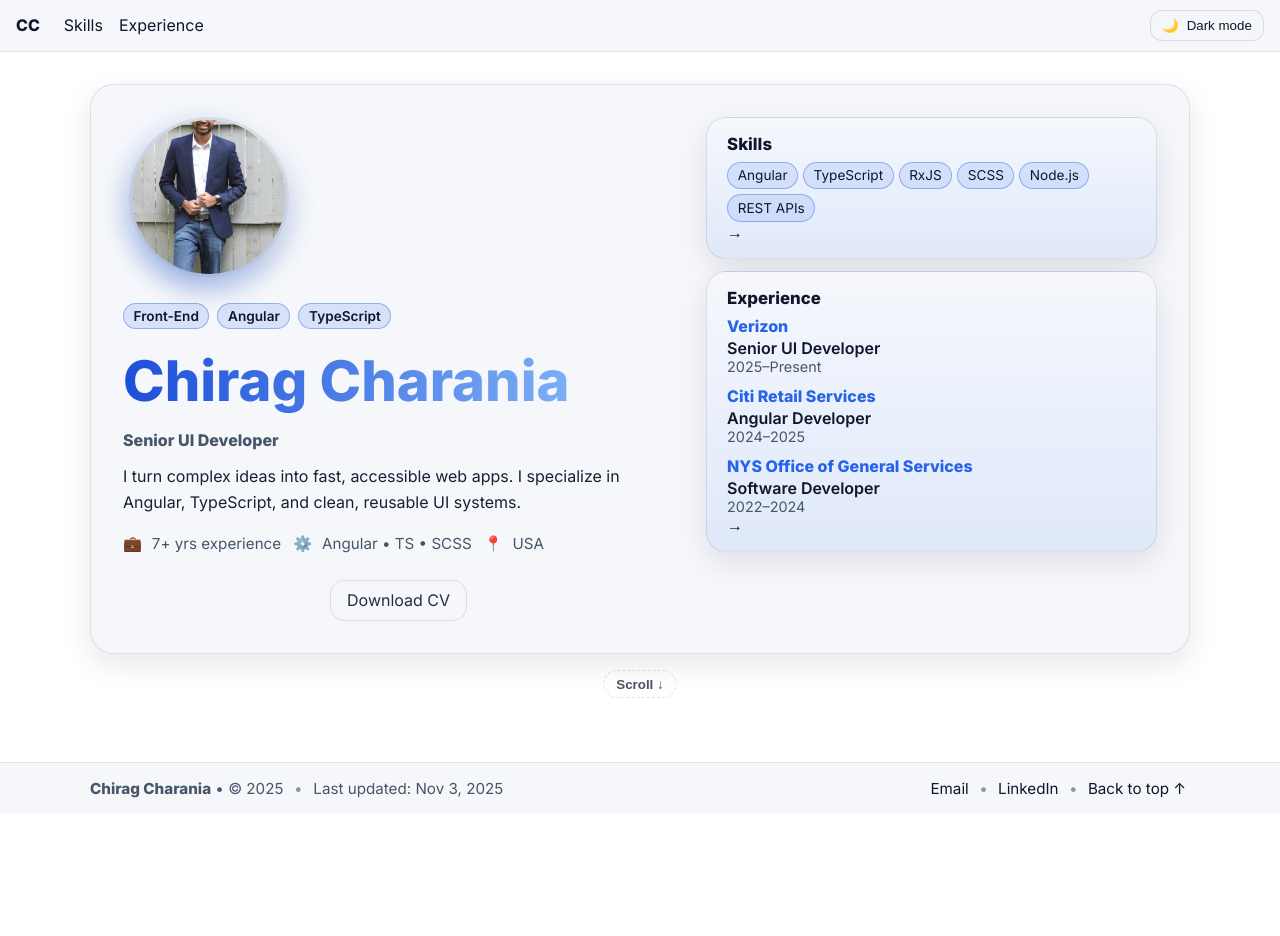
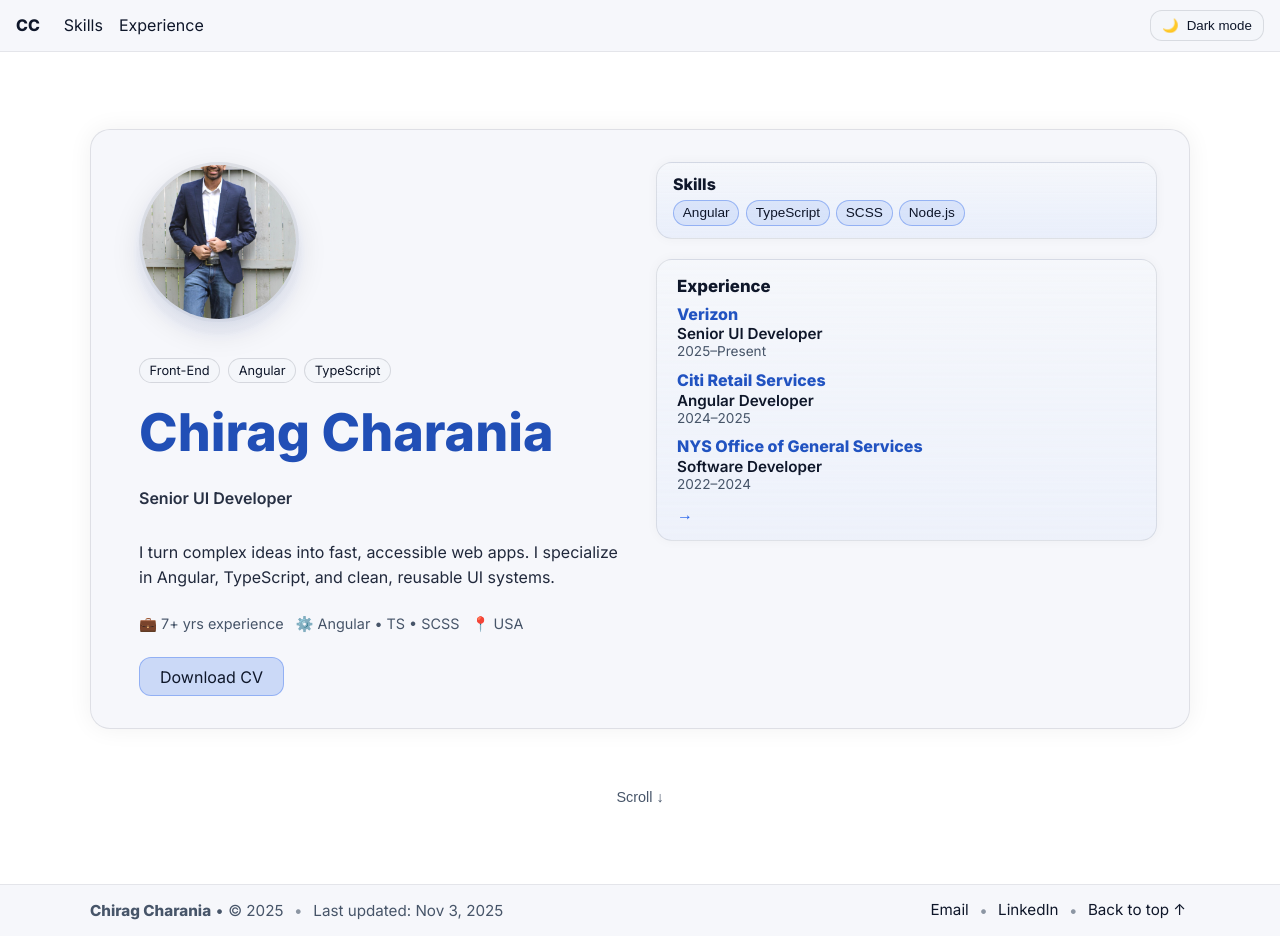
Before and after one commit to chiragcharania/chirag-portfolio, an Angular app: page / in a window 1280 px wide. Before the commit the page ends 814 px from the top, so only its background shows below. Built offline with nearby package versions, Linux system fonts and the light colour scheme.

Commit message:
Refine Home page layout, interactivity, and hover behavior

```diff
--- a/src/app/pages/home/home.component.html
+++ b/src/app/pages/home/home.component.html
@@ -2,39 +2,33 @@
     <section class="hero-card fade-in">
         <!-- LEFT -->
         <div class="hero-left">
-            <!-- Avatar -->
             <div class="avatar-wrap">
                 <span class="avatar-halo" aria-hidden="true"></span>
                 <img class="hero__avatar" src="assets/headshot.jpg" alt="Chirag Charania headshot" width="160"
                     height="160" />
             </div>
 
-            <!-- Tags below avatar -->
             <div class="hero-tags">
                 <span class="tag">Front-End</span>
                 <span class="tag">Angular</span>
                 <span class="tag">TypeScript</span>
             </div>
 
-            <!-- Name + role -->
             <h1 class="hero-title">Chirag Charania</h1>
             <p class="hero-kicker">Senior UI Developer</p>
 
-            <!-- Summary -->
             <p class="hero-summary">
                 I turn complex ideas into fast, accessible web apps. I specialize in Angular, TypeScript, and clean,
                 reusable UI systems.
             </p>
 
-            <!-- Quick facts -->
             <ul class="hero-stats" aria-label="Quick facts">
                 <li><span aria-hidden="true">💼</span> 7+ yrs experience</li>
                 <li><span aria-hidden="true">⚙️</span> Angular • TS • SCSS</li>
                 <li><span aria-hidden="true">📍</span> USA</li>
             </ul>
 
-            <!-- Centered Download CV button -->
-            <div class="hero-cta hero-cta--center">
+            <div class="hero-cta">
                 <a class="btn btn--ghost" href="assets/Chirag-Charania-Updated-Resume.pdf" target="_blank"
                     rel="noopener">
                     Download CV
@@ -46,23 +40,28 @@
         <div class="hero-right">
             <div class="cards">
 
-                <!-- SKILLS — compact version -->
-                <a class="accent-card link-card compact" routerLink="/skills" aria-label="Go to Skills">
+                <!-- SKILLS: card is a DIV with routerLink-like behavior; chips are buttons -->
+                <div class="accent-card compact skills-card link-card" role="link" tabindex="0"
+                    (click)="goToSkillsCard()" (keydown)="onCardKeydown($event)" aria-label="Go to Skills page">
                     <div class="accent-content">
                         <h3>Skills</h3>
                         <div class="chips small">
-                            <span class="chip">Angular</span>
-                            <span class="chip">TypeScript</span>
-                            <span class="chip">RxJS</span>
-                            <span class="chip">SCSS</span>
-                            <span class="chip">Node.js</span>
-                            <span class="chip">REST APIs</span>
+                            <button type="button" class="chip link-chip chip-btn"
+                                (click)="openExternal('https://angular.dev/', $event)">Angular</button>
+
+                            <button type="button" class="chip link-chip chip-btn"
+                                (click)="openExternal('https://www.typescriptlang.org/', $event)">TypeScript</button>
+
+                            <button type="button" class="chip link-chip chip-btn"
+                                (click)="openExternal('https://sass-lang.com/', $event)">SCSS</button>
+
+                            <button type="button" class="chip link-chip chip-btn"
+                                (click)="openExternal('https://nodejs.org/', $event)">Node.js</button>
                         </div>
-                        <span class="link-arrow" aria-hidden="true">→</span>
                     </div>
-                </a>
+                </div>
 
-                <!-- EXPERIENCE — improved hierarchy -->
+                <!-- EXPERIENCE -->
                 <a class="accent-card link-card" routerLink="/experience" aria-label="Go to Experience">
                     <div class="accent-content">
                         <h3>Experience</h3>
@@ -91,7 +90,6 @@
         </div>
     </section>
 
-    <!-- Scroll hint -->
     <button class="scroll-hint" (click)="scrollDown()" aria-label="Scroll down">
         <span>Scroll</span> ↓
     </button>
--- a/src/app/pages/home/home.component.scss
+++ b/src/app/pages/home/home.component.scss
@@ -1,265 +1,323 @@
 .home {
-    padding: clamp(1rem, 3vw, 2rem) 1rem;
+    display: grid;
+    place-items: center;
+    min-height: 100dvh;
+    padding: 4rem 1.5rem 2rem;
+    background: var(--bg);
+    color: var(--fg);
+    transition: background-color .3s ease, color .3s ease;
 }
 
 .hero-card {
+    display: grid;
+    grid-template-columns: 1fr 1fr;
+    gap: 2rem;
     max-width: 1100px;
-    margin: 0 auto;
-    background: var(--card);
-    border: 1px solid var(--border);
-    border-radius: 24px;
-    box-shadow: var(--elev);
-    display: grid;
-    grid-template-columns: 1.1fr .9fr;
-    gap: clamp(1rem, 3vw, 2rem);
-    padding: clamp(1rem, 3vw, 2rem);
+    width: 100%;
+    background: color-mix(in oklab, var(--card) 90%, transparent);
+    border: 1px solid color-mix(in oklab, var(--fg) 10%, transparent);
+    border-radius: 1.25rem;
+    padding: 2rem;
+    box-shadow: 0 0 25px color-mix(in oklab, var(--fg) 6%, transparent);
+    backdrop-filter: blur(8px);
+    transition: all 0.3s ease-in-out;
 }
 
-@media (max-width: 900px) {
-    .hero-card {
-        grid-template-columns: 1fr;
-    }
-}
-
-/* LEFT SIDE */
 .hero-left {
-    display: grid;
-    align-content: start;
-    gap: .9rem;
+    display: flex;
+    flex-direction: column;
+    align-items: flex-start;
+    text-align: left;
+    padding-left: 1rem;
 }
 
 .avatar-wrap {
     position: relative;
-    display: inline-grid;
-    place-items: center;
-    width: 172px;
-    height: 172px;
+    display: inline-block;
+    margin-bottom: 1rem;
 }
 
 .avatar-halo {
     position: absolute;
-    inset: 0;
+    inset: -6px;
     border-radius: 50%;
-    filter: blur(12px);
-    background: conic-gradient(from 0deg, color-mix(in oklab, var(--accent) 65%, transparent), transparent 55%, color-mix(in oklab, var(--accent) 65%, transparent));
-    animation: spin 9s linear infinite;
-    opacity: .55;
-}
-
-@keyframes spin {
-    to {
-        transform: rotate(360deg);
-    }
+    background: radial-gradient(circle at center,
+            color-mix(in oklab, var(--accent) 25%, transparent),
+            transparent 70%);
+    z-index: 0;
 }
 
 .hero__avatar {
-    position: relative;
-    z-index: 1;
     width: 160px;
     height: 160px;
     border-radius: 50%;
     object-fit: cover;
-    border: 3px solid var(--border);
-    box-shadow: var(--elev);
+    border: 3px solid color-mix(in oklab, var(--fg) 10%, transparent);
+    position: relative;
+    z-index: 1;
+    box-shadow: 0 10px 30px color-mix(in oklab, var(--fg) 10%, transparent);
 }
 
 .hero-tags {
     display: flex;
     gap: .5rem;
     flex-wrap: wrap;
+    justify-content: flex-start;
+    margin-bottom: .75rem;
 }
 
 .tag {
-    background: color-mix(in oklab, var(--accent) 14%, transparent);
-    border: 1px solid color-mix(in oklab, var(--accent) 40%, transparent);
+    font-size: .8rem;
     padding: .25rem .6rem;
     border-radius: 999px;
-    font-weight: 600;
-    font-size: .85rem;
+    border: 1px solid color-mix(in oklab, var(--fg) 14%, transparent);
+    background: color-mix(in oklab, var(--card) 85%, transparent);
+    color: var(--fg);
 }
 
 .hero-title {
-    font-size: clamp(2.25rem, 6vw, 3.5rem);
-    margin: .25rem 0 0;
-    background: linear-gradient(90deg, var(--accent-700), var(--accent-300));
-    background-clip: text;
-    -webkit-background-clip: text;
-    color: transparent;
-    -webkit-text-fill-color: transparent;
-    animation: gradientShift 6s ease-in-out infinite alternate;
-}
-
-@keyframes gradientShift {
-    0% {
-        background-position: 0% 50%;
-    }
-
-    100% {
-        background-position: 100% 50%;
-    }
+    font-size: clamp(2rem, 5vw, 3.25rem);
+    font-weight: 800;
+    margin: .35rem 0 .5rem;
+    color: color-mix(in oklab, var(--accent) 75%, var(--fg));
 }
 
 .hero-kicker {
-    color: var(--muted);
-    font-weight: 700;
-    margin: 0;
+    font-weight: 600;
+    font-size: 1rem;
+    color: color-mix(in oklab, var(--fg) 80%, #9aa3b2);
+    margin-bottom: 1rem;
 }
 
 .hero-summary {
-    color: color-mix(in oklab, var(--fg) 85%, var(--muted));
+    max-width: 500px;
+    font-size: 1rem;
+    color: color-mix(in oklab, var(--fg) 85%, #9aa3b2);
     line-height: 1.6;
-    margin: 0;
+    margin-bottom: 1.5rem;
 }
 
 .hero-stats {
-    list-style: none;
-    padding: 0;
-    margin: .25rem 0 0;
     display: flex;
     gap: .75rem;
     flex-wrap: wrap;
+    justify-content: flex-start;
+    font-size: .9rem;
     color: var(--muted);
-    font-size: .95rem;
-}
-
-.hero-stats li span {
-    margin-right: .35rem;
+    margin: 0 0 1.5rem;
+    list-style: none;
+    padding: 0;
 }
 
 .hero-cta {
     display: flex;
-    justify-content: center;
-    margin-top: .8rem;
+    justify-content: flex-start;
+}
+
+.btn {
+    display: inline-block;
+    text-decoration: none;
+    padding: .55rem 1.25rem;
+    border-radius: .75rem;
+    border: 1px solid color-mix(in oklab, var(--fg) 15%, transparent);
+    background: transparent;
+    color: var(--fg);
+    transition: all .2s ease;
+}
+
+.btn:hover {
+    transform: translateY(-1px);
+    background: color-mix(in oklab, var(--card) 85%, transparent);
 }
 
 .btn--ghost {
-    background: transparent;
-    border-color: color-mix(in oklab, var(--fg) 12%, transparent);
-    opacity: .9;
+    background: color-mix(in oklab, var(--accent) 20%, transparent);
+    border-color: color-mix(in oklab, var(--accent) 35%, transparent);
 }
 
 .btn--ghost:hover {
-    background: color-mix(in oklab, var(--card) 85%, transparent);
-    opacity: 1;
+    background: color-mix(in oklab, var(--accent) 30%, transparent);
 }
 
-/* RIGHT SIDE */
 .hero-right {
-    display: grid;
-    align-content: start;
+    display: flex;
+    flex-direction: column;
+    gap: 1.25rem;
 }
 
 .cards {
-    display: grid;
-    gap: .8rem;
+    display: flex;
+    flex-direction: column;
+    gap: 1.25rem;
 }
 
-/* Accent card */
 .accent-card {
-    position: relative;
-    border: 1px solid var(--border);
     background: linear-gradient(180deg,
             color-mix(in oklab, var(--card) 96%, transparent),
-            color-mix(in oklab, var(--accent) 10%, transparent));
-    box-shadow: var(--elev);
-    border-radius: 20px;
+            color-mix(in oklab, var(--accent) 4%, transparent));
+    border: 1px solid color-mix(in oklab, var(--fg) 10%, transparent);
+    border-radius: 1rem;
     padding: 1rem 1.25rem;
-    overflow: hidden;
-    min-height: 160px;
+    transition: transform .25s ease, box-shadow .25s ease, border-color .25s ease;
+    box-shadow: 0 0 12px color-mix(in oklab, var(--fg) 4%, transparent);
+    color: inherit;
+    text-decoration: none;
 }
 
-.accent-card.compact {
-    min-height: 120px;
+.accent-card:hover {
+    transform: translateY(-2px);
+    box-shadow: 0 4px 20px color-mix(in oklab, var(--accent) 10%, transparent);
+    border-color: color-mix(in oklab, var(--accent) 28%, transparent);
 }
 
-/* smaller Skills card */
-
 .accent-content h3 {
-    margin: 0 0 .5rem;
     font-size: 1.05rem;
     font-weight: 700;
+    margin: 0 0 .5rem;
+    color: var(--fg);
 }
 
-/* Chips */
-.chips {
+.compact {
+    padding: .85rem 1rem;
+}
+
+.accent-card.skills-card {
+    padding: .75rem 1rem;
+    border-radius: 16px;
+    background: linear-gradient(180deg,
+            color-mix(in oklab, var(--card) 98%, transparent),
+            color-mix(in oklab, var(--accent) 6%, transparent));
+}
+
+.accent-card.skills-card .accent-content h3 {
+    margin: 0 0 .35rem;
+    font-size: 1rem;
+    line-height: 1.2;
+}
+
+.accent-card.skills-card .chips.small {
     display: flex;
     flex-wrap: wrap;
-    gap: .4rem;
+    gap: .35rem .4rem;
+    margin: 0;
 }
 
-.chips.small {
-    gap: .3rem;
+.accent-card.skills-card .chip {
+    padding: .28rem .55rem;
+    font-size: .85rem;
+    border-radius: 999px;
+    border: 1px solid color-mix(in oklab, var(--accent) 38%, transparent);
+    background: color-mix(in oklab, var(--accent) 10%, transparent);
+    cursor: pointer;
+    transition: background .18s ease, border-color .18s ease, color .18s ease,
+        transform .12s ease, box-shadow .18s ease;
+    will-change: transform;
 }
 
-.chip {
-    padding: .3rem .6rem;
-    border-radius: 999px;
-    border: 1px solid color-mix(in oklab, var(--accent) 40%, transparent);
-    background: color-mix(in oklab, var(--accent) 12%, transparent);
-    font-size: .85rem;
-    font-weight: 500;
+/* Remove underlines from chip links */
+.skills-card .link-chip,
+.skills-card .link-chip:link,
+.skills-card .link-chip:visited,
+.skills-card .link-chip:hover,
+.skills-card .link-chip:active {
+    text-decoration: none;
 }
 
-/* EXPERIENCE */
+/* Card-level hover remains as-is (above). Now add chip-only hover inversion. */
+:root[data-theme="dark"] .skills-card a.chip.link-chip.chip-btn:hover {
+    background: #f2f2f2;
+    color: #111;
+    border-color: #f2f2f2;
+    transform: translateY(-1px);
+    box-shadow: 0 6px 14px color-mix(in oklab, var(--fg) 18%, transparent);
+}
+
+:root[data-theme="light"] .skills-card a.chip.link-chip.chip-btn:hover {
+    background: #1c1c1c;
+    color: #fff;
+    border-color: #1c1c1c;
+    transform: translateY(-1px);
+    box-shadow: 0 6px 14px color-mix(in oklab, var(--fg) 18%, transparent);
+}
+
+.skills-card a.chip.link-chip.chip-btn:focus-visible {
+    outline: 2px solid var(--accent);
+    outline-offset: 2px;
+    transform: translateY(-1px);
+}
+
+.skills-card a.chip.link-chip.chip-btn:active {
+    transform: translateY(0);
+}
+
 .xp-list {
     list-style: none;
     margin: 0;
     padding: 0;
-    display: grid;
-    gap: .7rem;
+    display: flex;
+    flex-direction: column;
+    gap: .65rem;
 }
 
 .xp-company {
-    font-weight: 700;
+    font-weight: 800;
     font-size: 1rem;
+    color: color-mix(in oklab, var(--accent) 80%, var(--fg));
+}
+
+.xp-role {
+    font-size: .95rem;
+    font-weight: 600;
+    color: var(--fg);
+    margin-top: .05rem;
+}
+
+.xp-sub {
+    font-size: .85rem;
+    color: var(--muted);
+}
+
+.link-arrow {
+    display: inline-block;
+    margin-top: .75rem;
+    font-size: 1rem;
+    color: var(--accent);
+    transition: transform .2s ease;
+}
+
+.link-card:hover .link-arrow {
+    transform: translateX(3px);
+}
+
+.scroll-hint {
+    margin-top: 2rem;
+    border: none;
+    background: none;
+    color: var(--muted);
+    font-size: .9rem;
+    cursor: pointer;
+    transition: color .2s ease;
+}
+
+.scroll-hint:hover {
     color: var(--accent);
 }
 
-.xp-role {
-    color: var(--fg);
-    font-weight: 600;
-    margin-top: .1rem;
-}
+@media (max-width: 860px) {
+    .hero-card {
+        grid-template-columns: 1fr;
+        text-align: center;
+        padding: 1.5rem;
+    }
 
-.xp-sub {
-    color: var(--muted);
-    font-size: .9rem;
-}
-
-/* Hover animations */
-.link-card {
-    text-decoration: none;
-    color: inherit;
-    transition: transform .2s ease, border-color .2s ease;
-}
-
-.link-card:hover {
-    transform: translateY(-2px);
-    border-color: color-mix(in oklab, var(--accent) 28%, transparent);
-}
-
-/* Scroll hint */
-.scroll-hint {
-    display: inline-block;
-    margin: 1rem auto 0;
-    left: 50%;
-    transform: translateX(-50%);
-    position: relative;
-    background: transparent;
-    border: 1px dashed color-mix(in oklab, var(--fg) 16%, transparent);
-    color: var(--fg);
-    border-radius: 999px;
-    padding: .35rem .75rem;
-    cursor: pointer;
-    font-weight: 600;
-    opacity: .75;
-    transition: opacity .15s var(--ease), transform .15s var(--ease), border-color .15s var(--ease);
-}
-
-.scroll-hint:hover {
-    opacity: 1;
-    transform: translate(-50%, 1px);
-    border-color: color-mix(in oklab, var(--accent) 32%, transparent);
+    .hero-left,
+    .hero-cta,
+    .hero-tags,
+    .hero-stats {
+        align-items: center !important;
+        justify-content: center !important;
+        text-align: center !important;
+    }
 }
 
 .fade-in {
--- a/src/app/pages/home/home.component.ts
+++ b/src/app/pages/home/home.component.ts
@@ -1,6 +1,6 @@
-import { Component } from '@angular/core';
+import { Component, inject } from '@angular/core';
 import { CommonModule } from '@angular/common';
-import { RouterLink } from '@angular/router';
+import { Router, RouterLink } from '@angular/router';
 
 @Component({
   selector: 'app-home',
@@ -10,13 +10,28 @@ import { RouterLink } from '@angular/router';
   styleUrls: ['./home.component.scss']
 })
 export class HomeComponent {
+  private router = inject(Router);
 
-  // Smoothly scrolls down one viewport height
+  goToSkillsCard(): void {
+    this.router.navigate(['/skills']);
+  }
+
+  onCardKeydown(e: KeyboardEvent): void {
+    if (e.key === 'Enter' || e.key === ' ') {
+      e.preventDefault();
+      this.goToSkillsCard();
+    }
+  }
+
+  openExternal(url: string, e?: MouseEvent): void {
+    if (e) e.stopPropagation();
+    window.open(url, '_blank', 'noopener');
+  }
+
   scrollDown(): void {
     window.scrollTo({
-      top: window.innerHeight - 120,
+      top: window.innerHeight,
       behavior: 'smooth'
     });
   }
-
 }
```
